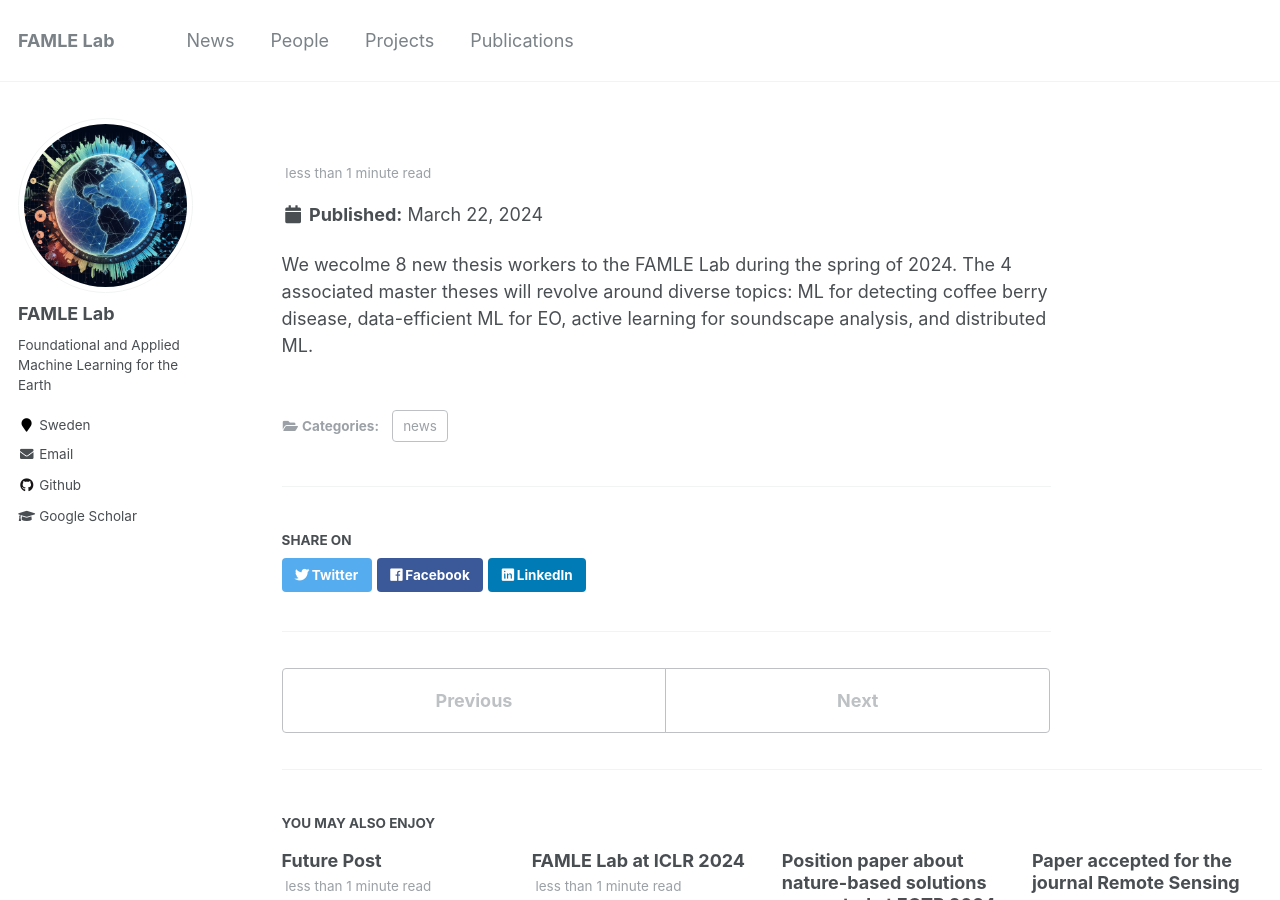
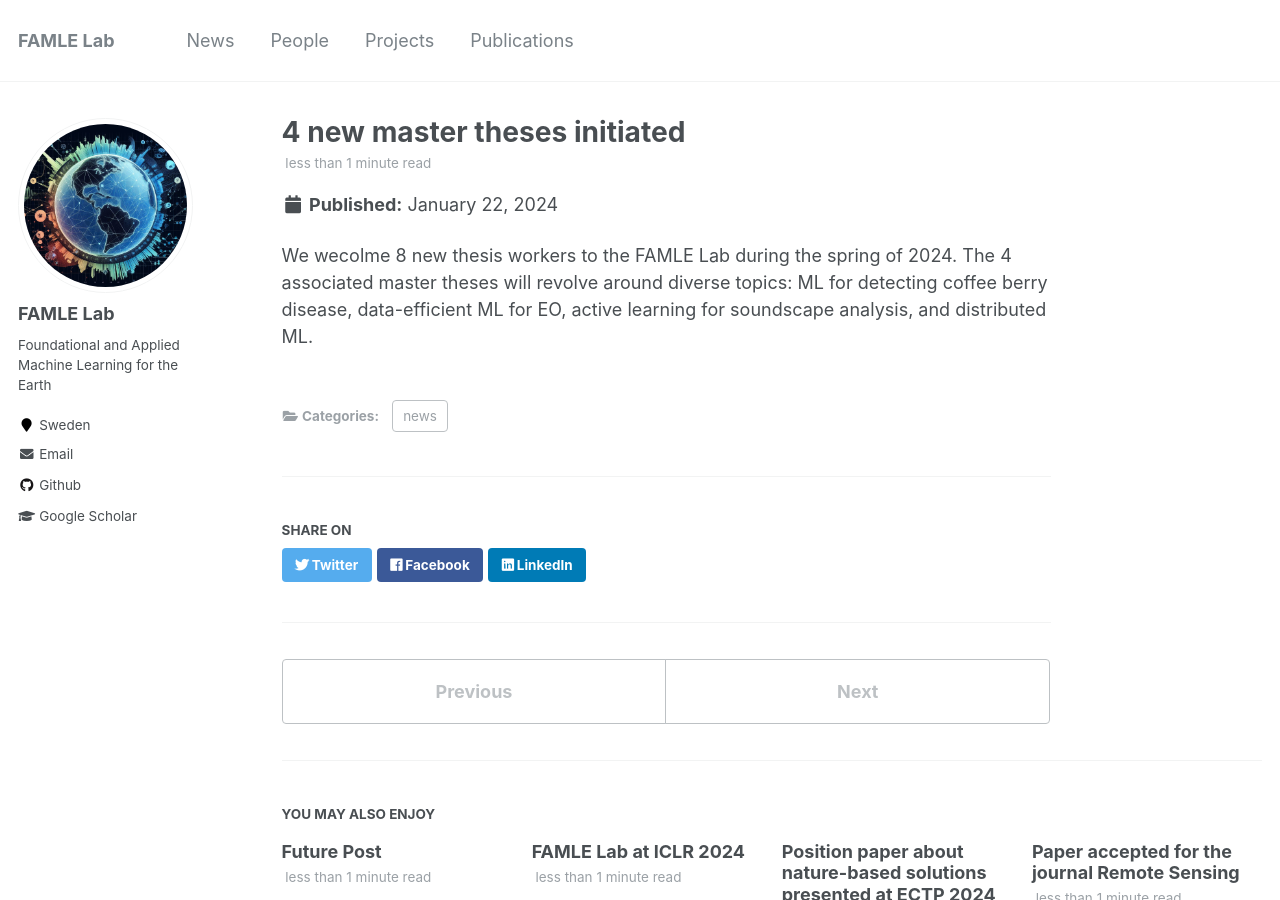
Before and after one commit to ridr-se/ridr-se.github.io, a Jekyll site: the page built from news/_posts/2024-01-22-theses.md, in a window 1280 px wide and 900 px high. Built offline with Jekyll 4.4.1, drawn with Linux system fonts in a browser that asks for light colours.

Commit message:
yaml fixes

```diff
--- a/news/_posts/2024-01-22-theses.md
+++ b/news/_posts/2024-01-22-theses.md
@@ -1,12 +1,12 @@
 ---
 title: 4 new master theses initiated
-shortversion: We wecolme 8 new thesis workers to the FAMLE Lab during the spring of 2024. The 4 associated master theses will revolve around diverse topics: ML for detecting coffee berry disease, data-efficient ML for EO, active learning for soundscape analysis, and distributed ML.
+shortversion: "We wecolme 8 new thesis workers to the FAMLE Lab during the spring of 2024. The 4 associated master theses will revolve around diverse topics: ML for detecting coffee berry disease, data-efficient ML for EO, active learning for soundscape analysis, and distributed ML."
 people:
 - Olof Mogren
 - Aleksis Pirinen
 - Martin Willbo
 - John Martinsson
 - Edvin Listo Zec
-...
+---
 
 We wecolme 8 new thesis workers to the FAMLE Lab during the spring of 2024. The 4 associated master theses will revolve around diverse topics: ML for detecting coffee berry disease, data-efficient ML for EO, active learning for soundscape analysis, and distributed ML.
```
Also changed, not shown: news/_posts/2023-03-20-iclr.md (+1 -1 lines).
